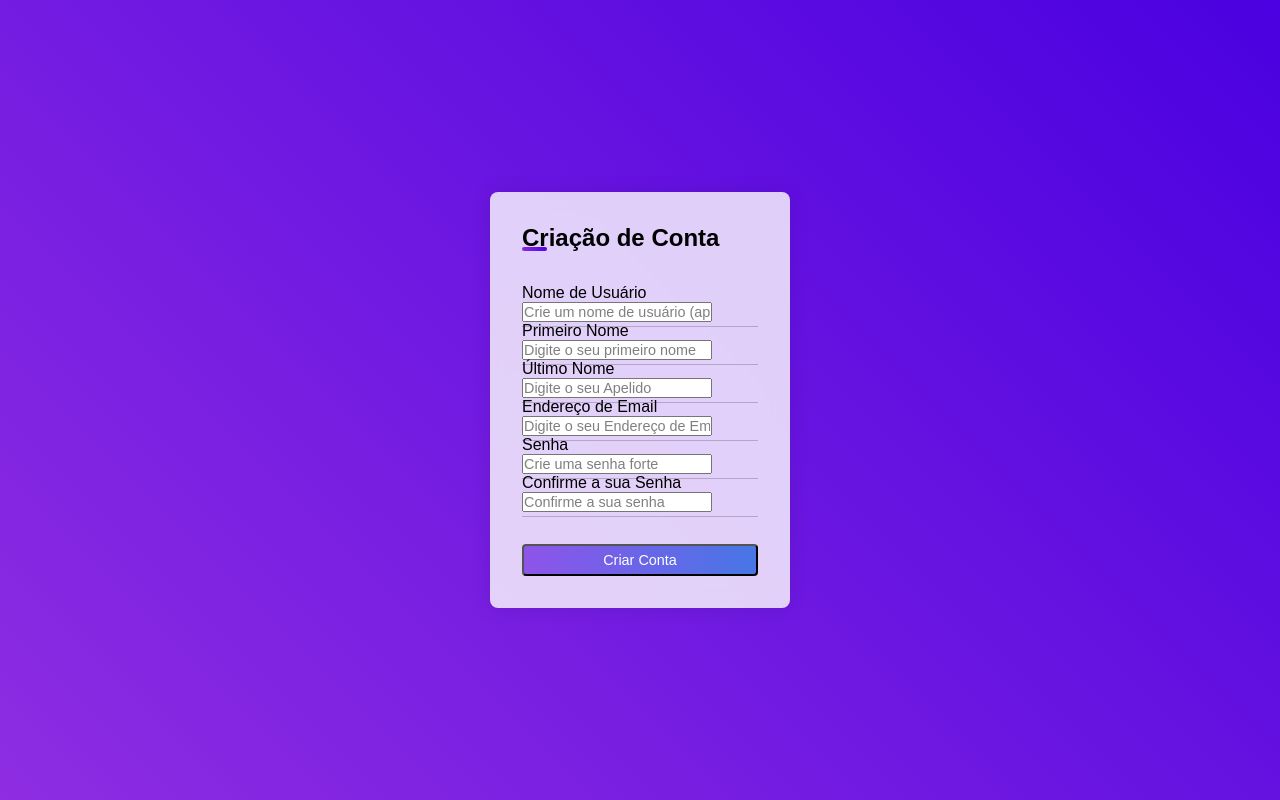
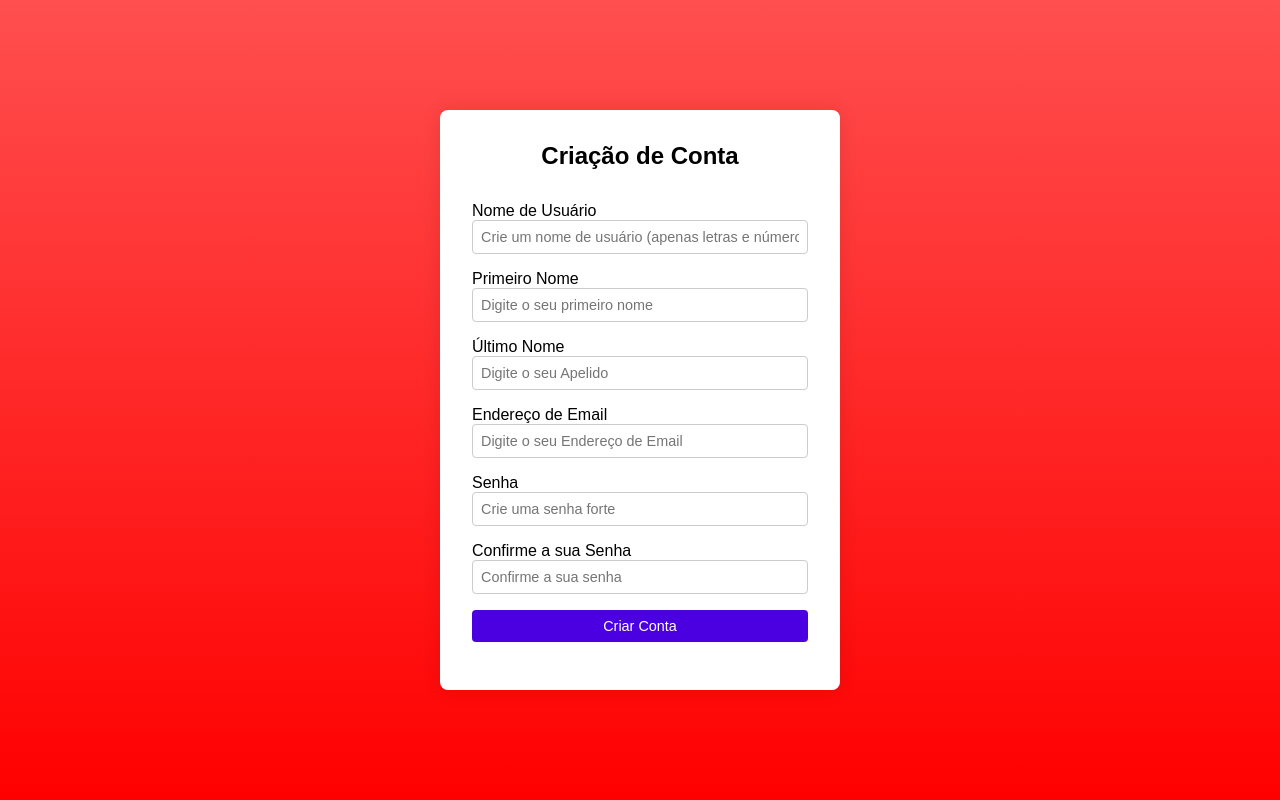
Before and after one commit to AghastyGD/sistema_de_login-Django, a Django app: template templates/authentication/signup.html in a window 1280 px wide. Run offline with Django 4.2, Linux system fonts and the light colour scheme; the template is opened without the code that fills it, so the values that code supplies are empty; parts of the project's set-up code (start-up, migrations or seed data) failed here and were passed over.

Commit message:
melhoria_do_visual

```diff
--- a/static/css/style.css
+++ b/static/css/style.css
@@ -5,106 +5,123 @@
 }
 
 body {
-    background: linear-gradient(45deg, #8e2de2, #4a00e0);
+  background: linear-gradient(to bottom, #ff4f4f, #ff0000);
+  font-family: "Poppins", sans-serif;
+  display: flex;
+  justify-content: center;
+  align-items: center;
   min-height: 100vh;
-    display: flex;
-    align-items: center;
-    justify-content: center;
-    font-family: "Poppins", sans-serif;
+}
+
+.button {
+    display: inline-block;
+    background: crimson;
+    color: #fff;
+    font-size: 20px;
+    font-weight: 500;
+    padding: 12px 36px;
+    margin-top: 20px;
 }
 
 .container {
-    background: rgba(255, 255, 255, 0.8);
-    backdrop-filter: blur(10px);
-    width: 300px;
-    min-height: 40vh;
-    padding: 2rem;
+  background-color: #ffffff;
   box-shadow: 0 0 20px rgba(0, 0, 0, 0.1);
   border-radius: 8px;
+  padding: 2rem;
+  width: 90%;
+  max-width: 400px;
 }
 
 .container h2 {
   font-weight: 600;
   margin-bottom: 2rem;
-    position: relative;
+  text-align: center;
 }
 
-  .container h2::before {
-    content: "";
-    position: absolute;
-    height: 4px;
-    width: 25px;
-    bottom: 1px;
-    left: 0;
-    border-radius: 8px;
-    background: linear-gradient(45deg, #8e2de2, #4a00e0);
-  }
-
-  form {
+.container form {
   display: flex;
   flex-direction: column;
 }
 
-  .input-field {
-    position: relative;
+.container label {
+  font-weight: 500;
+  margin-bottom: 0.5rem;
 }
 
-  .input-field:first-child {
-    margin-bottom: 1.5rem;
+.container input {
+  padding: 0.5rem;
+  border-radius: 4px;
+  border: 1px solid #ccc;
+  margin-bottom: 1rem;
+  font-size: 0.9rem;
+  width: 100%; /* Define a largura das caixas de input como 100% */
+  box-sizing: border-box; /* Inclui o preenchimento e a borda na largura total */
 }
 
-  .input-field .underline::before {
-    content: "";
-    position: absolute;
-    height: 1px;
-    width: 100%;
-    bottom: -5px;
-    left: 0;
-    background: rgba(0, 0, 0, 0.2);
+
+.container input[type="submit"] {
+  background-color: #4a00e0;
+  color: #ffffff;
+  font-size: 14px;
+  font-weight: 500;
+  padding: 10px;
+  border: none;
+  border-radius: 4px;
+  cursor: pointer;
+  transition: background-color 0.3s ease;
 }
 
-  .input-field .underline::after {
-    content: "";
-    position: absolute;
-    height: 1px;
-    width: 100%;
-    bottom: -5px;
-    left: 0;
-    background: linear-gradient(45deg, #8e2de2, #4a00e0);
-    transform: scaleX(0);
-    transition: all 0.3s ease-in-out;
-    transform-origin: left;
+.container p {
+  text-align: center;
+  margin-top: 20px;
+  font-size: 12px;
+  color: #777777;
 }
 
-  .input-field input:focus ~ .underline::after {
-    transform: scaleX(1);
+
+
+
+.container input[type="submit"] {
+  background-color: #4a00e0;
+  color: #ffffff;
+  font-size: 0.9rem;
+  font-weight: 500;
+  padding: 0.5rem;
+  border: none;
+  border-radius: 4px;
+  cursor: pointer;
+  transition: background-color 0.3s ease;
 }
 
-  .input-field input {
-    outline: none;
-    font-size: 0.9rem;
-    color: rgba(0, 0, 0, 0.7);
+.container a.button {
+  background-color: #8e2de2;
+  display: inline-block;
+  background: crimson;
+  color: #fff;
+  font-size: 20px;
+  font-weight: 500;
+  padding: 12px 36px;
+  margin-top: 20px;
+  margin-left: 20px;
+  margin-right: 12px;
+  border-radius: 6px;
+  border: 2px solid crimson;
+  transition: all 0.3s ease;
+  text-decoration: none;
 }
 
-  .input-field input::placeholder {
-    color: rgba(0, 0, 0, 0.5);
+.container a.button:hover{
+  color: crimson
+  background: none
+
 }
 
-  form input[type="submit"] {
-    margin-top: 2rem;
-    padding: 0.4rem;
-    background: linear-gradient(to left, #4776e6, #8e54e9);
-    cursor: pointer;
-    color: white;
-    font-size: 0.9rem;
-    font-weight: 300;
-    border-radius: 4px;
-    transition: all 0.3s ease;
-  }
 
-  form input[type="submit"]:hover {
-    letter-spacing: 0.5px;
-    background: linear-gradient(to right, #4776e6, #8e54e9);
+.container p {
+  text-align: center;
+  margin-top: 1rem;
+  font-size: 0.8rem;
+  color: #777777;
 }
 
 .footer {
@@ -114,7 +131,7 @@
 }
 
 .footer span {
-    color: rgba(0, 0, 0, 0.7);
+  color: #777777;
   font-size: 0.8rem;
   text-align: center;
 }
@@ -147,5 +164,11 @@
 }
 
 .footer .social-field.github {
-    background: linear-gradient(to right, black, black);
+  background: linear-gradient(to right, #2b2b2b, #000000);
 }
+
+@media (max-width: 480px) {
+  .container {
+    width: 100%;
+  }
+}
--- a/templates/authentication/index.html
+++ b/templates/authentication/index.html
@@ -25,8 +25,8 @@
         <h4>Entrou com sucesso em sua conta!</h4>
         <a href="/signout" class="button">SignOut</a>
         {% else %}
-        <a href="/signup" class="button">SignUp</a>
-        <a href="/signin" class="button">SignIn</a>
+        <a href="/signup" class="button">Criar</a>
+        <a href="/signin" class="button">Entrar</a>
         {% endif %}
     </main>
 </body>
```
Also changed, not shown: db.sqlite3. Lines whose indentation alone changed are shown as unchanged.
